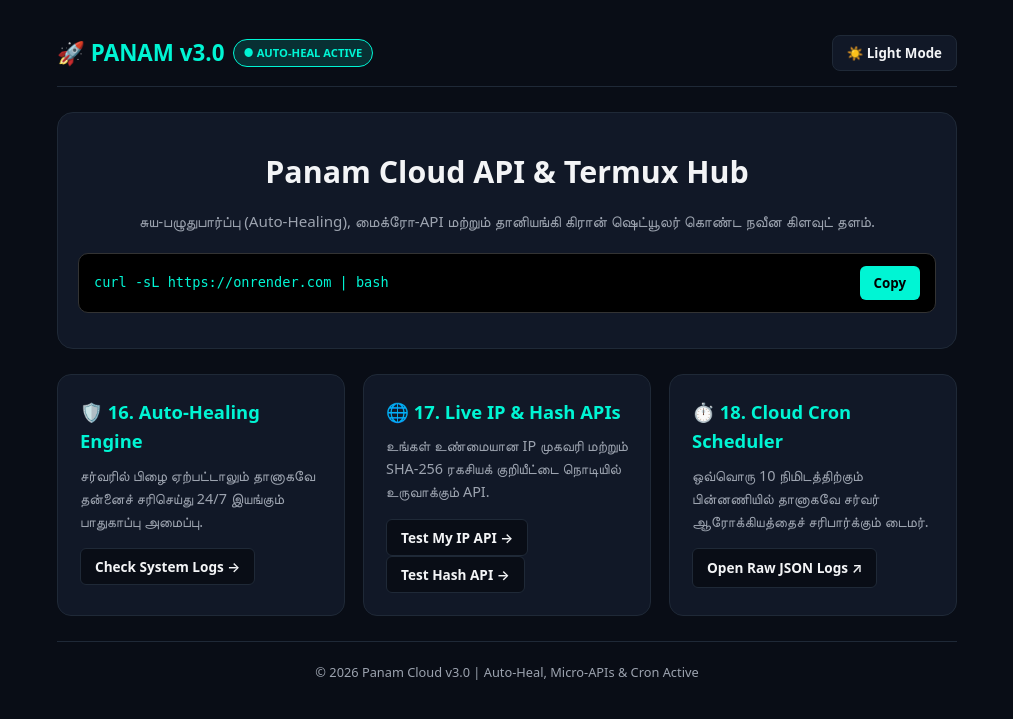
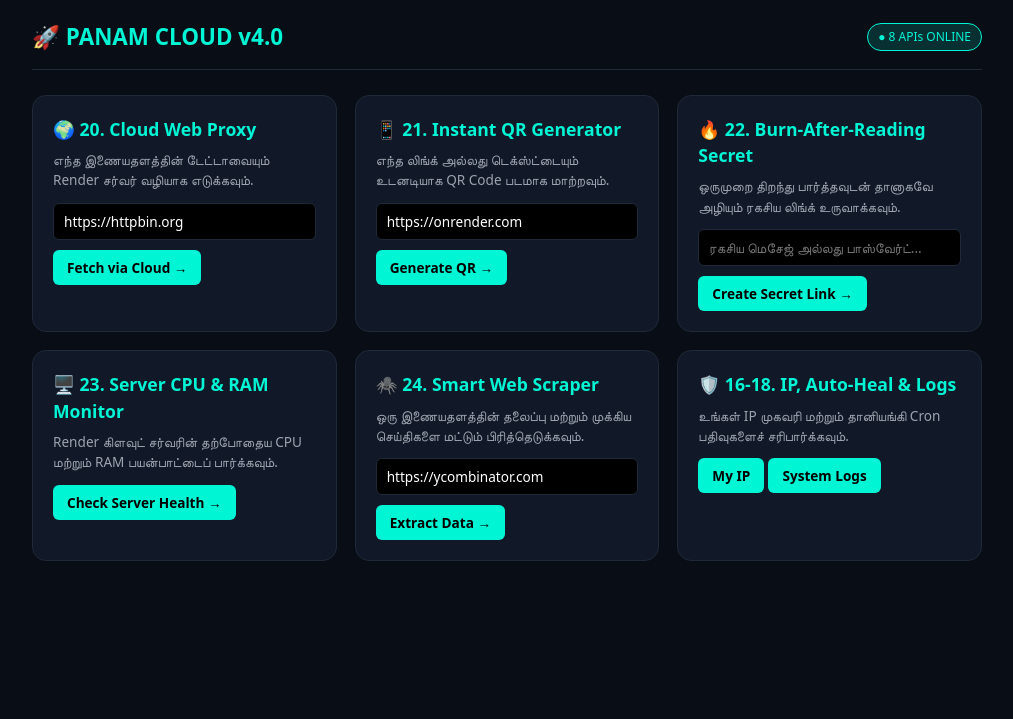
Before and after one commit to panamthevai/panam, a Flask app: page / in a window 1280 px wide. Shown: the top 719 px of the page, without its empty margins (133-1146 px from the left). Run offline with Flask 3, Linux system fonts and the light colour scheme.

Commit message:
Deploy Panam Cloud v4.0: Features 20, 21, 22, 23, 24

```diff
--- a/app.py
+++ b/app.py
@@ -1,87 +1,142 @@
-from flask import Flask, render_template, send_from_directory, request, jsonify
+from flask import Flask, render_template, send_from_directory, request, jsonify, send_file
 from apscheduler.schedulers.background import BackgroundScheduler
-import os, hashlib, datetime, shutil
+from bs4 import BeautifulSoup
+import os, hashlib, datetime, shutil, io, uuid, requests, qrcode, psutil
 
 app = Flask(__name__)
 
+# தற்காலிக சீக்ரெட் மெசேஜ்களைச் சேமிக்கும் இடம் (Feature 22)
+SECRET_VAULT = {}
+
 # ==========================================
-# 16. AUTO-HEALING ENGINE (சுய-பழுதுபார்ப்பு)
+# 16 & 18. AUTO-HEALING & CRON SCHEDULER
 # ==========================================
 def auto_heal_system():
     os.makedirs('templates', exist_ok=True)
-    # index.html காணாமல் போனாலோ அல்லது காலியாக இருந்தாலோ தானாகவே மீட்டெடுக்கும்
     if not os.path.exists('templates/index.html') or os.path.getsize('templates/index.html') == 0:
         if os.path.exists('index.html') and os.path.getsize('index.html') > 0:
             shutil.copy('index.html', 'templates/index.html')
-        else:
-            with open('templates/index.html', 'w') as f:
-                f.write("<html><body style='background:#090d16;color:#00f5d4;text-align:center;padding:50px;'><h1>🚀 Panam Auto-Healed Cloud Active</h1><p>System recovered automatically!</p></body></html>")
-        log_event("AUTO-HEAL: Restored missing index.html automatically.")
 
 def log_event(message):
     timestamp = datetime.datetime.now().strftime("%Y-%m-%d %H:%M:%S")
     with open("system_events.log", "a") as f:
         f.write(f"[{timestamp}] {message}\n")
 
-# ==========================================
-# 18. CLOUD CRON SCHEDULER (தானியங்கி டைமர்)
-# ==========================================
-def scheduled_background_task():
-    auto_heal_system()
-    log_event("CRON-JOB: Automated 10-minute health check & cleanup completed.")
-
 scheduler = BackgroundScheduler()
-scheduler.add_job(func=scheduled_background_task, trigger="interval", minutes=10)
+scheduler.add_job(func=lambda: log_event("CRON: 10-min health check OK"), trigger="interval", minutes=10)
 scheduler.start()
-
-# சர்வர் தொடங்கும் போதே ஒருமுறை சரிபார்க்கும்
 auto_heal_system()
 
-# ==========================================
-# MAIN ROUTES & ERROR HANDLER
-# ==========================================
 @app.route('/')
 def home():
     auto_heal_system()
     return render_template('index.html')
 
-# எந்தவொரு 500 சர்வர் பிழை வந்தாலும் முடங்காமல் சமாளிக்கும்
-@app.errorhandler(500)
-def internal_error(error):
-    auto_heal_system()
-    log_event(f"ERROR-RECOVERED: {str(error)}")
-    return jsonify({"status": "Auto-Healed", "message": "Server recovered from an error. Refresh page."}), 200
-
 # ==========================================
-# 17. CUSTOM MICRO-APIs (API மார்க்கெட்பிளேஸ்)
+# 17. IP & HASH APIs
 # ==========================================
 @app.route('/api/ip')
 def api_get_ip():
-    user_ip = request.headers.get('X-Forwarded-For', request.remote_addr)
-    return jsonify({
-        "service": "Panam IP Checker API",
-        "your_ip": user_ip,
-        "user_agent": request.headers.get('User-Agent')
-    })
+    return jsonify({"your_ip": request.headers.get('X-Forwarded-For', request.remote_addr)})
 
 @app.route('/api/hash')
 def api_generate_hash():
     text = request.args.get('text', 'panam')
-    hashed = hashlib.sha256(text.encode()).hexdigest()
-    return jsonify({
-        "service": "Panam Crypto Hash API",
-        "input": text,
-        "sha256": hashed
-    })
+    return jsonify({"input": text, "sha256": hashlib.sha256(text.encode()).hexdigest()})
 
-# Cron மற்றும் Auto-Heal லாக்குகளைப் பார்க்கும் பக்கம்
 @app.route('/api/logs')
 def view_logs():
     if os.path.exists("system_events.log"):
         with open("system_events.log", "r") as f:
-            logs = f.readlines()[-20:] # கடைசி 20 நிகழ்வுகள்
-        return jsonify({"recent_events": logs})
-    return jsonify({"recent_events": ["No events yet"]})
+            return jsonify({"recent_events": f.readlines()[-15:]})
+    return jsonify({"recent_events": ["System Active"]})
+
+# ==========================================
+# 20. CLOUD WEB PROXY API (தளங்களைப் படிக்க)
+# ==========================================
+@app.route('/api/proxy')
+def cloud_proxy():
+    target_url = request.args.get('url')
+    if not target_url:
+        return jsonify({"error": "URL parameter required. Ex: /api/proxy?url=https://example.com"}), 400
+    try:
+        resp = requests.get(target_url, timeout=8, headers={"User-Agent": "PanamCloudProxy/4.0"})
+        return jsonify({
+            "status_code": resp.status_code,
+            "target": target_url,
+            "content_preview": resp.text[:1000] # முதல் 1000 எழுத்துக்கள்
+        })
+    except Exception as e:
+        return jsonify({"error": str(e)}), 500
+
+# ==========================================
+# 21. INSTANT QR CODE GENERATOR API
+# ==========================================
+@app.route('/api/qr')
+def generate_qr():
+    data = request.args.get('data', 'https://onrender.com')
+    img = qrcode.make(data)
+    buf = io.BytesIO()
+    img.save(buf, format='PNG')
+    buf.seek(0)
+    return send_file(buf, mimetype='image/png')
+
+# ==========================================
+# 22. BURN-AFTER-READING SECRET SHARE
+# ==========================================
+@app.route('/api/secret/create', methods=['POST'])
+def create_secret():
+    data = request.json or {}
+    secret_text = data.get('text', '')
+    if not secret_text:
+        return jsonify({"error": "No secret text provided"}), 400
+    secret_id = str(uuid.uuid4())[:8]
+    SECRET_VAULT[secret_id] = secret_text
+    return jsonify({
+        "status": "Created",
+        "secret_id": secret_id,
+        "one_time_link": f"https://onrender.com/api/secret/read/{secret_id}"
+    })
+
+@app.route('/api/secret/read/<secret_id>')
+def read_secret(secret_id):
+    if secret_id in SECRET_VAULT:
+        msg = SECRET_VAULT.pop(secret_id) # படித்தவுடன் அழித்துவிடும்!
+        return jsonify({"status": "DESTROYED_AFTER_READING", "secret_message": msg})
+    return jsonify({"error": "Secret already destroyed or invalid ID!"}), 404
+
+# ==========================================
+# 23. SERVER CPU & RAM MONITOR API
+# ==========================================
+@app.route('/api/sysinfo')
+def system_monitor():
+    mem = psutil.virtual_memory()
+    return jsonify({
+        "cpu_usage_percent": psutil.cpu_percent(interval=0.5),
+        "ram_total_mb": round(mem.total / (1024 * 1024), 2),
+        "ram_used_mb": round(mem.used / (1024 * 1024), 2),
+        "ram_percent": mem.percent,
+        "active_secrets_in_vault": len(SECRET_VAULT)
+    })
+
+# ==========================================
+# 24. SMART WEB SCRAPER API (தலைப்புச் செய்திகள் / லிங்க் எடுக்க)
+# ==========================================
+@app.route('/api/scrape')
+def smart_scraper():
+    target_url = request.args.get('url', 'https://ycombinator.com')
+    try:
+        resp = requests.get(target_url, timeout=8)
+        soup = BeautifulSoup(resp.text, 'html.parser')
+        title = soup.title.string.strip() if soup.title else "No Title"
+        headings = [h.get_text(strip=True) for h in soup.find_all(['h1', 'h2', 'h3'])[:10]]
+        return jsonify({
+            "source_url": target_url,
+            "page_title": title,
+            "extracted_headings": headings
+        })
+    except Exception as e:
+        return jsonify({"error": str(e)}), 500
 
 @app.route('/<path:filename>')
 def serve_files(filename):
--- a/requirements.txt
+++ b/requirements.txt
@@ -2,3 +2,6 @@ flask
 gunicorn
 requests
 apscheduler
+qrcode[pil]
+psutil
+beautifulsoup4
--- a/templates/index.html
+++ b/templates/index.html
@@ -3,121 +3,121 @@
 <head>
     <meta charset="UTF-8">
     <meta name="viewport" content="width=device-width, initial-scale=1.0">
-    <title>Panam Ultimate Hub v3.0 | Cloud API & Auto-Heal</title>
+    <title>Panam Ultimate Cloud v4.0 | All-in-One API Hub</title>
     <style>
-        :root {
-            --bg-color: #090d16;
-            --card-bg: #111827;
-            --text-main: #f3f4f6;
-            --text-muted: #9ca3af;
-            --accent: #00f5d4;
-            --accent-hover: #00cbb0;
-            --border-color: #1f2937;
-        }
-        .light-mode {
-            --bg-color: #f8fafc;
-            --card-bg: #ffffff;
-            --text-main: #0f172a;
-            --text-muted: #475569;
-            --accent: #0284c7;
-            --accent-hover: #0369a1;
-            --border-color: #e2e8f0;
-        }
-        * { margin: 0; padding: 0; box-sizing: border-box; font-family: system-ui, -apple-system, sans-serif; transition: 0.3s; }
-        body { background-color: var(--bg-color); color: var(--text-main); line-height: 1.6; padding: 20px; }
-        .container { max-width: 900px; margin: 0 auto; }
-        header { display: flex; justify-content: space-between; align-items: center; padding: 15px 0; border-bottom: 1px solid var(--border-color); margin-bottom: 25px; }
-        .logo { font-size: 1.4rem; font-weight: 800; color: var(--accent); display: flex; align-items: center; gap: 8px; }
-        .status-badge { font-size: 0.7rem; background: rgba(0, 245, 212, 0.15); color: var(--accent); padding: 4px 10px; border-radius: 20px; border: 1px solid var(--accent); }
-        .theme-btn { background: var(--card-bg); color: var(--text-main); border: 1px solid var(--border-color); padding: 8px 14px; border-radius: 8px; cursor: pointer; font-weight: 600; }
-        .hero { text-align: center; padding: 35px 20px; background: var(--card-bg); border-radius: 16px; border: 1px solid var(--border-color); margin-bottom: 25px; }
-        .hero h1 { font-size: 1.9rem; margin-bottom: 12px; }
-        .hero p { color: var(--text-muted); margin-bottom: 20px; font-size: 0.95rem; }
-        .terminal-box { background: #000; border: 1px solid #333; border-radius: 10px; padding: 12px 15px; display: flex; justify-content: space-between; align-items: center; text-align: left; }
-        .terminal-code { color: #00f5d4; font-family: monospace; font-size: 0.85rem; word-break: break-all; }
-        .copy-btn { background: var(--accent); color: #000; border: none; padding: 8px 14px; border-radius: 6px; font-weight: bold; cursor: pointer; margin-left: 10px; white-space: nowrap; }
-        .grid { display: grid; grid-template-columns: repeat(auto-fit, minmax(260px, 1fr)); gap: 18px; margin-bottom: 25px; }
-        .card { background: var(--card-bg); padding: 22px; border-radius: 14px; border: 1px solid var(--border-color); }
-        .card h3 { color: var(--accent); margin-bottom: 8px; font-size: 1.15rem; }
-        .card p { color: var(--text-muted); font-size: 0.9rem; margin-bottom: 15px; }
-        .btn-link { display: inline-block; color: var(--text-main); text-decoration: none; background: var(--bg-color); padding: 8px 14px; border-radius: 6px; border: 1px solid var(--border-color); font-size: 0.85rem; font-weight: 600; cursor: pointer; }
-        .btn-link:hover { border-color: var(--accent); color: var(--accent); }
-        #apiOutput { background: #000; color: #00f5d4; padding: 15px; border-radius: 10px; font-family: monospace; font-size: 0.85rem; margin-bottom: 25px; display: none; white-space: pre-wrap; border: 1px solid var(--accent); }
-        footer { text-align: center; color: var(--text-muted); font-size: 0.8rem; padding-top: 20px; border-top: 1px solid var(--border-color); }
+        :root { --bg: #090d16; --card: #111827; --text: #f3f4f6; --muted: #9ca3af; --accent: #00f5d4; --border: #1f2937; }
+        * { margin: 0; padding: 0; box-sizing: border-box; font-family: system-ui, sans-serif; }
+        body { background: var(--bg); color: var(--text); padding: 20px; line-height: 1.5; }
+        .container { max-width: 950px; margin: auto; }
+        header { display: flex; justify-content: space-between; align-items: center; padding-bottom: 15px; border-bottom: 1px solid var(--border); margin-bottom: 25px; }
+        .logo { font-size: 1.4rem; font-weight: 800; color: var(--accent); }
+        .badge { font-size: 0.75rem; background: rgba(0,245,212,0.15); color: var(--accent); padding: 4px 10px; border-radius: 20px; border: 1px solid var(--accent); }
+        .grid { display: grid; grid-template-columns: repeat(auto-fit, minmax(280px, 1fr)); gap: 18px; margin-bottom: 25px; }
+        .card { background: var(--card); padding: 20px; border-radius: 14px; border: 1px solid var(--border); }
+        .card h3 { color: var(--accent); margin-bottom: 8px; font-size: 1.1rem; }
+        .card p { color: var(--muted); font-size: 0.85rem; margin-bottom: 12px; }
+        input { width: 100%; padding: 8px 10px; border-radius: 6px; border: 1px solid var(--border); background: #000; color: #fff; margin-bottom: 10px; font-size: 0.85rem; }
+        .btn { background: var(--accent); color: #000; border: none; padding: 8px 14px; border-radius: 6px; font-weight: 700; cursor: pointer; font-size: 0.85rem; }
+        #outputBox { background: #000; color: #00f5d4; padding: 15px; border-radius: 10px; font-family: monospace; font-size: 0.85rem; margin-bottom: 25px; display: none; white-space: pre-wrap; border: 1px solid var(--accent); overflow-x: auto; }
+        #qrPreview { display: none; margin-top: 10px; border-radius: 8px; border: 2px solid var(--accent); max-width: 150px; }
     </style>
 </head>
 <body>
-
 <div class="container">
     <header>
-        <div class="logo">🚀 PANAM v3.0 <span class="status-badge">● AUTO-HEAL ACTIVE</span></div>
-        <button class="theme-btn" onclick="toggleTheme()" id="themeBtn">☀️ Light Mode</button>
+        <div class="logo">🚀 PANAM CLOUD v4.0</div>
+        <span class="badge">● 8 APIs ONLINE</span>
     </header>
 
-    <section class="hero">
-        <h1>Panam Cloud API & Termux Hub</h1>
-        <p>சுய-பழுதுபார்ப்பு (Auto-Healing), மைக்ரோ-API மற்றும் தானியங்கி கிரான் ஷெட்யூலர் கொண்ட நவீன கிளவுட் தளம்.</p>
+    <div id="outputBox"></div>
 
-        <div class="terminal-box">
-            <span class="terminal-code" id="cmdText">curl -sL https://onrender.com | bash</span>
-            <button class="copy-btn" onclick="copyCommand()" id="copyBtn">Copy</button>
-        </div>
-    </section>
-
-    <div id="apiOutput"></div>
-
-    <section class="grid">
+    <div class="grid">
+        <!-- Feature 20 -->
         <div class="card">
-            <h3>🛡️ 16. Auto-Healing Engine</h3>
-            <p>சர்வரில் பிழை ஏற்பட்டாலும் தானாகவே தன்னைச் சரிசெய்து 24/7 இயங்கும் பாதுகாப்பு அமைப்பு.</p>
-            <button class="btn-link" onclick="fetchApi('/api/logs')">Check System Logs →</button>
+            <h3>🌍 20. Cloud Web Proxy</h3>
+            <p>எந்த இணையதளத்தின் டேட்டாவையும் Render சர்வர் வழியாக எடுக்கவும்.</p>
+            <input type="text" id="proxyUrl" value="https://httpbin.org" placeholder="Enter URL">
+            <button class="btn" onclick="runGet('/api/proxy?url=' + encodeURIComponent(document.getElementById('proxyUrl').value))">Fetch via Cloud →</button>
         </div>
 
+        <!-- Feature 21 -->
         <div class="card">
-            <h3>🌐 17. Live IP & Hash APIs</h3>
-            <p>உங்கள் உண்மையான IP முகவரி மற்றும் SHA-256 ரகசியக் குறியீட்டை நொடியில் உருவாக்கும் API.</p>
-            <button class="btn-link" onclick="fetchApi('/api/ip')">Test My IP API →</button>
-            <button class="btn-link" onclick="fetchApi('/api/hash?text=PanamCloud')">Test Hash API →</button>
+            <h3>📱 21. Instant QR Generator</h3>
+            <p>எந்த லிங்க் அல்லது டெக்ஸ்ட்டையும் உடனடியாக QR Code படமாக மாற்றவும்.</p>
+            <input type="text" id="qrText" value="https://onrender.com" placeholder="Enter text or link">
+            <button class="btn" onclick="makeQr()">Generate QR →</button>
+            <br><img id="qrPreview" alt="QR Code">
         </div>
 
+        <!-- Feature 22 -->
         <div class="card">
-            <h3>⏱️ 18. Cloud Cron Scheduler</h3>
-            <p>ஒவ்வொரு 10 நிமிடத்திற்கும் பின்னணியில் தானாகவே சர்வர் ஆரோக்கியத்தைச் சரிபார்க்கும் டைமர்.</p>
-            <a href="/api/logs" target="_blank" class="btn-link">Open Raw JSON Logs ↗</a>
+            <h3>🔥 22. Burn-After-Reading Secret</h3>
+            <p>ஒருமுறை திறந்து பார்த்தவுடன் தானாகவே அழியும் ரகசிய லிங்க் உருவாக்கவும்.</p>
+            <input type="text" id="secretMsg" placeholder="ரகசிய மெசேஜ் அல்லது பாஸ்வேர்ட்...">
+            <button class="btn" onclick="createSecret()">Create Secret Link →</button>
         </div>
-    </section>
 
-    <footer>
-        <p>© 2026 Panam Cloud v3.0 | Auto-Heal, Micro-APIs & Cron Active</p>
-    </footer>
+        <!-- Feature 23 -->
+        <div class="card">
+            <h3>🖥️ 23. Server CPU & RAM Monitor</h3>
+            <p>Render கிளவுட் சர்வரின் தற்போதைய CPU மற்றும் RAM பயன்பாட்டைப் பார்க்கவும்.</p>
+            <button class="btn" onclick="runGet('/api/sysinfo')">Check Server Health →</button>
+        </div>
+
+        <!-- Feature 24 -->
+        <div class="card">
+            <h3>🕷️ 24. Smart Web Scraper</h3>
+            <p>ஒரு இணையதளத்தின் தலைப்பு மற்றும் முக்கிய செய்திகளை மட்டும் பிரித்தெடுக்கவும்.</p>
+            <input type="text" id="scrapeUrl" value="https://ycombinator.com" placeholder="Enter Website URL">
+            <button class="btn" onclick="runGet('/api/scrape?url=' + encodeURIComponent(document.getElementById('scrapeUrl').value))">Extract Data →</button>
+        </div>
+
+        <!-- Features 16, 17, 18 -->
+        <div class="card">
+            <h3>🛡️ 16-18. IP, Auto-Heal & Logs</h3>
+            <p>உங்கள் IP முகவரி மற்றும் தானியங்கி Cron பதிவுகளைச் சரிபார்க்கவும்.</p>
+            <button class="btn" onclick="runGet('/api/ip')">My IP</button>
+            <button class="btn" onclick="runGet('/api/logs')">System Logs</button>
+        </div>
+    </div>
 </div>
 
 <script>
-    function toggleTheme() {
-        document.body.classList.toggle('light-mode');
-        document.getElementById('themeBtn').innerText = document.body.classList.contains('light-mode') ? '🌙 Dark Mode' : '☀️ Light Mode';
+    async function runGet(url) {
+        const box = document.getElementById('outputBox');
+        box.style.display = 'block';
+        box.innerText = '⏳ Processing in Render Cloud...';
+        try {
+            const res = await fetch(url);
+            const data = await res.json();
+            box.innerText = JSON.stringify(data, null, 2);
+            window.scrollTo({ top: 0, behavior: 'smooth' });
+        } catch (e) { box.innerText = '❌ Error connecting to API'; }
     }
 
-    function copyCommand() {
-        navigator.clipboard.writeText(document.getElementById('cmdText').innerText);
-        const btn = document.getElementById('copyBtn');
-        btn.innerText = 'Copied! ✅';
-        setTimeout(() => { btn.innerText = 'Copy'; }, 2000);
+    function makeQr() {
+        const text = encodeURIComponent(document.getElementById('qrText').value);
+        const img = document.getElementById('qrPreview');
+        img.src = '/api/qr?data=' + text;
+        img.style.display = 'block';
     }
 
-    async function fetchApi(endpoint) {
-        const out = document.getElementById('apiOutput');
-        out.style.display = 'block';
-        out.innerText = '⏳ Loading data from ' + endpoint + '...';
-        try {
-            const res = await fetch(endpoint);
-            const data = await res.json();
-            out.innerText = JSON.stringify(data, null, 2);
-        } catch (err) {
-            out.innerText = '❌ Error connecting to API';
-        }
+    async function createSecret() {
+        const text = document.getElementById('secretMsg').value;
+        if (!text) return alert('மெசேஜை உள்ளிடவும்!');
+        const box = document.getElementById('outputBox');
+        box.style.display = 'block';
+        box.innerText = '⏳ Encrypting Secret...';
+        const res = await fetch('/api/secret/create', {
+            method: 'POST',
+            headers: { 'Content-Type': 'application/json' },
+            body: JSON.stringify({ text })
+        });
+        const data = await res.json();
+        box.innerText = JSON.stringify(data, null, 2);
+        document.getElementById('secretMsg').value = '';
+        window.scrollTo({ top: 0, behavior: 'smooth' });
     }
 </script>
-
 </body>
 </html>
```
Also changed, not shown: index.html (+89 -89 lines).
